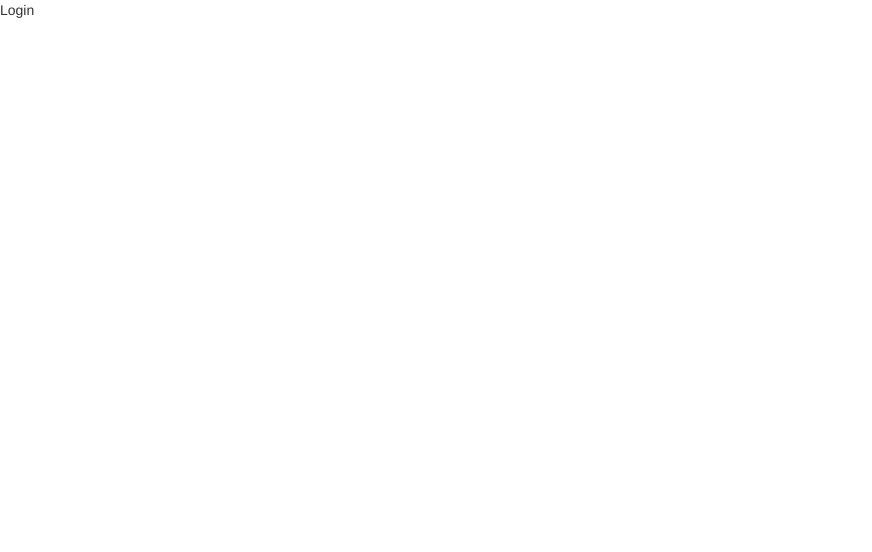
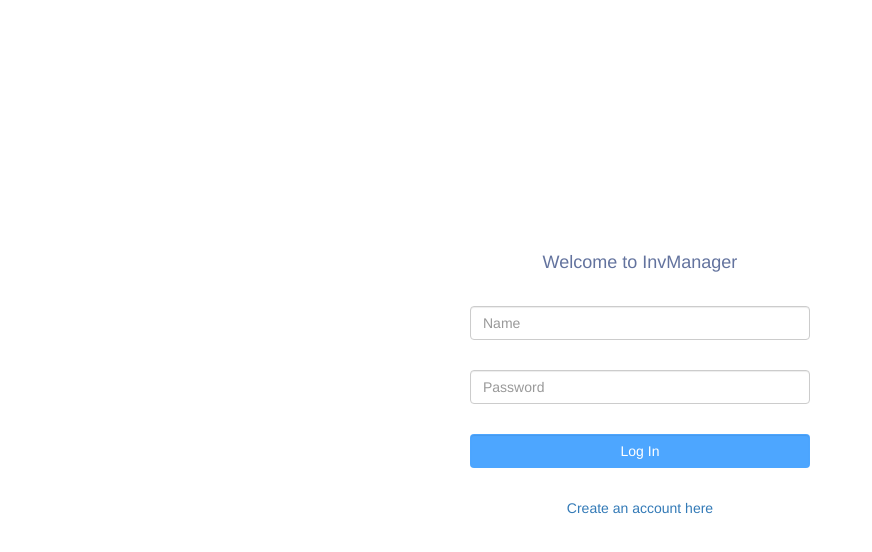
Before and after one commit to yashhy/koding-hackathon-2016, a plain HTML site: page index.html at #!/login in a window 1280 px wide. Shown: the whole page, without its empty margins (0-872 px from the left). Drawn offline with nearby package versions, Linux system fonts and the light colour scheme; some packages are replaced by stand-ins of ours; a script that the page names is missing.

Commit message:
Login page

```diff
--- a/assets/css/app.css
+++ b/assets/css/app.css
@@ -0,0 +1,38 @@
+.login-wrapper {
+    max-width : 400px;
+    margin-top: 250px;
+    margin-right: auto !important;
+    margin-left: auto !important;
+    float: none !important;
+}
+
+body, html, .app-wrapper {
+    max-height : 100%;
+}
+
+.login-wrapper .login-text {
+    font-size : 18px;
+    margin-bottom : 30px;
+    color : rgb(99, 115, 158);
+}
+
+.login-wrapper .name-field {
+    margin-bottom : 30px;
+}
+
+.login-wrapper .sign-up-label {
+    color : #4da6ff;
+}
+.login-wrapper .sign-up-label a {
+    text-decoration : none;
+    cursor : pointer;
+    text-align : center;
+}
+
+.login-wrapper .pass-field {
+    margin-bottom : 30px;
+}
+.login-btn {
+    background-color : #4da6ff !important;
+    color : white !important;
+}
--- a/index.html
+++ b/index.html
@@ -18,14 +18,14 @@
 <script src="scripts/app-constant.js"></script>
 
 <!-- LOGIN -->
-<script src="scripts/app.js"></script>
+
 <script src="scripts/login/login-controller.js"></script>
 <script src="scripts/login/login-service.js"></script>
 
 </head>
 <body>
-    <div>
-        <ui-view></ui-view>
+    <div ui-view class="app-wrapper">
+        <!--<ui-view></ui-view>-->
     </div>
 </body>
 </html>
--- a/scripts/login/login-controller.js
+++ b/scripts/login/login-controller.js
@@ -1,5 +1,5 @@
 (function () {
-	angular.module('invoiceManager').controller('LoginController', function () {
+	angular.module('invoiceManager').controller('LoginController', function (loginService) {
 
 	});
 })();
--- a/views/login.html
+++ b/views/login.html
@@ -1 +1,15 @@
-<p>Login</p>
+<div class="login-wrapper row col-sm-6">
+    <form class="form">
+        <div class="login-text text-center">Welcome to InvManager</div>
+        <div class="col-sm-12 name-field">
+            <input class="form-control" type="text" placeholder="Name">
+        </div>
+        <div class="col-sm-12 pass-field">
+            <input class="form-control" type="password" placeholder="Password">
+        </div>
+        <div class="col-sm-12 pass-field">
+            <button type="button" class="btn form-control login-btn">Log In</button>
+        </div>
+        <div class="sign-up-label text-center"><a>Create an account here</a></div>
+    </form>
+</div>
```
